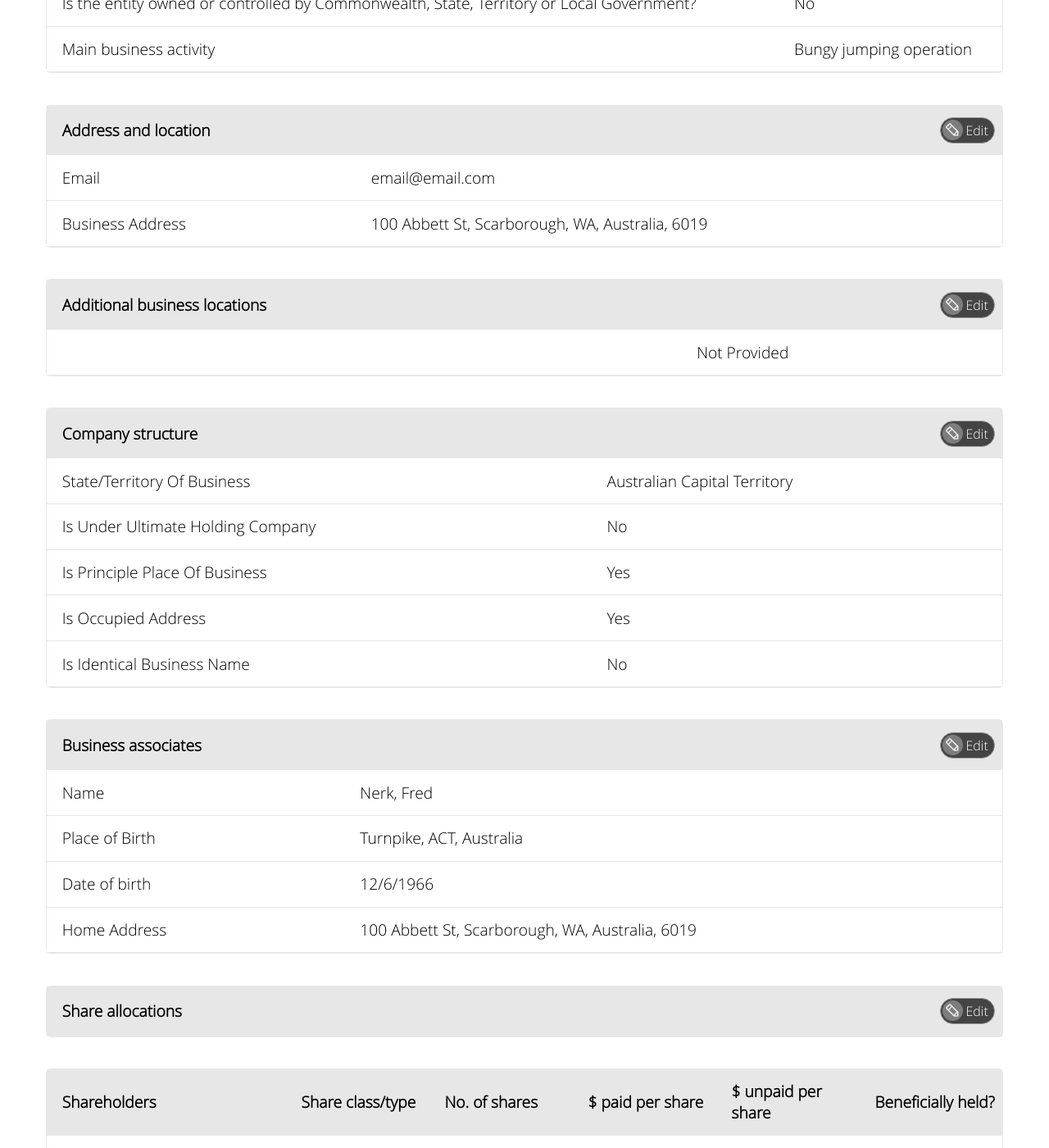
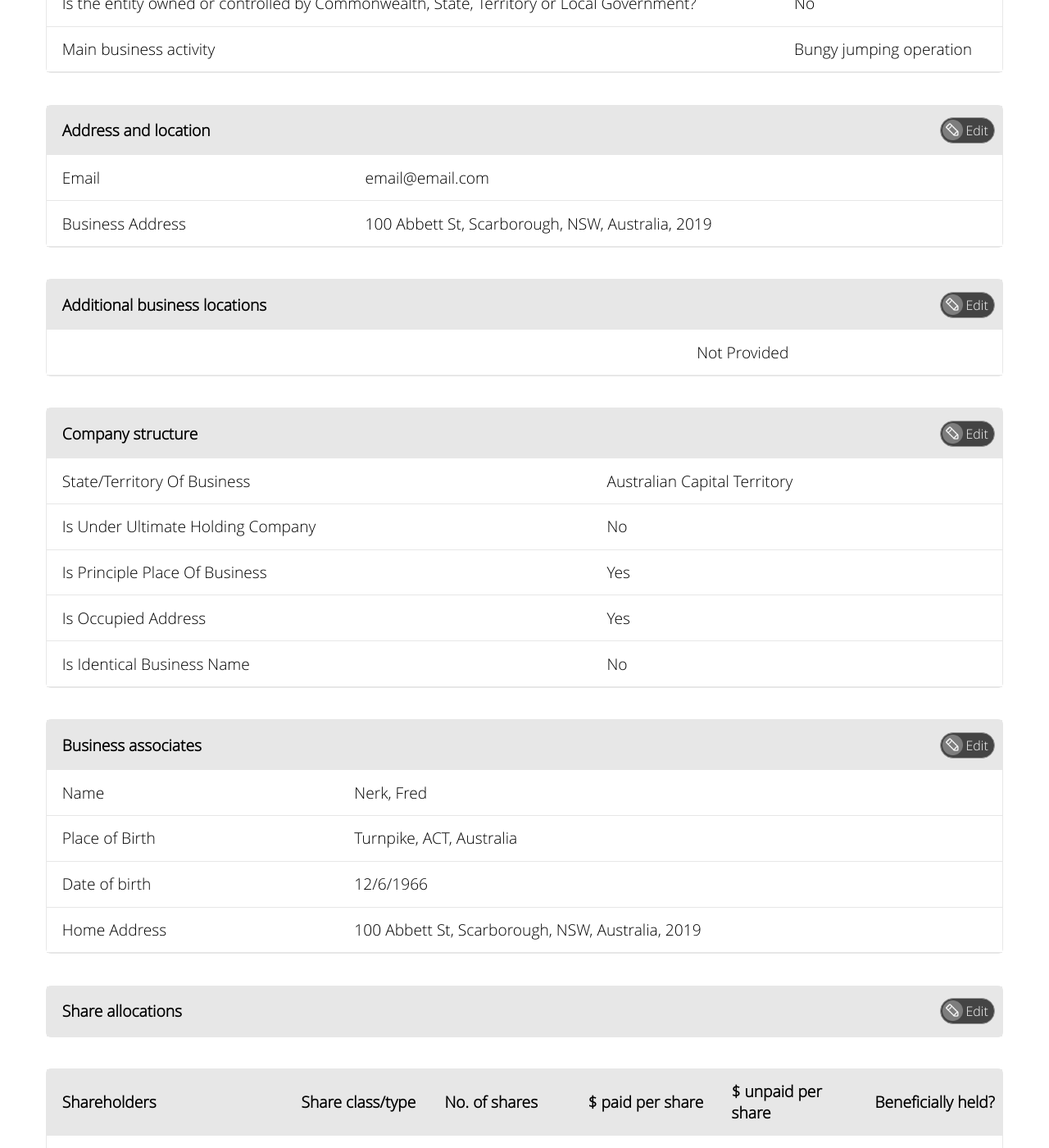
Before and after one commit to AUSGov/business-registration, a Jekyll site: the page built from confirm-refer.md, in a window 1280 px wide and 1400 px high, scrolled down 2389 px. Shown: the whole window at 82% size. Built offline with Jekyll 4.4.1, drawn with Linux system fonts in a browser that asks for light colours.

Commit message:
change WA references to NSW

```diff
--- a/confirm-refer.md
+++ b/confirm-refer.md
@@ -193,7 +193,7 @@ layout: default
 			</tr>
 			<tr>
 				<td class="field-name">Business Address</td>
-				<td class="input-value">100 Abbett St, Scarborough, WA, Australia, 6019</td>
+				<td class="input-value">100 Abbett St, Scarborough, NSW, Australia, 2019</td>
 			</tr>
 		</tbody>
 	</table>
@@ -275,7 +275,7 @@ layout: default
 			</tr>
 			<tr>
 				<td class="field-name">Home Address</td>
-				<td class="input-value">100 Abbett St, Scarborough, WA, Australia, 6019</td>
+				<td class="input-value">100 Abbett St, Scarborough, NSW, Australia, 2019</td>
 			</tr>
 		</tbody>
 	</table>
```
